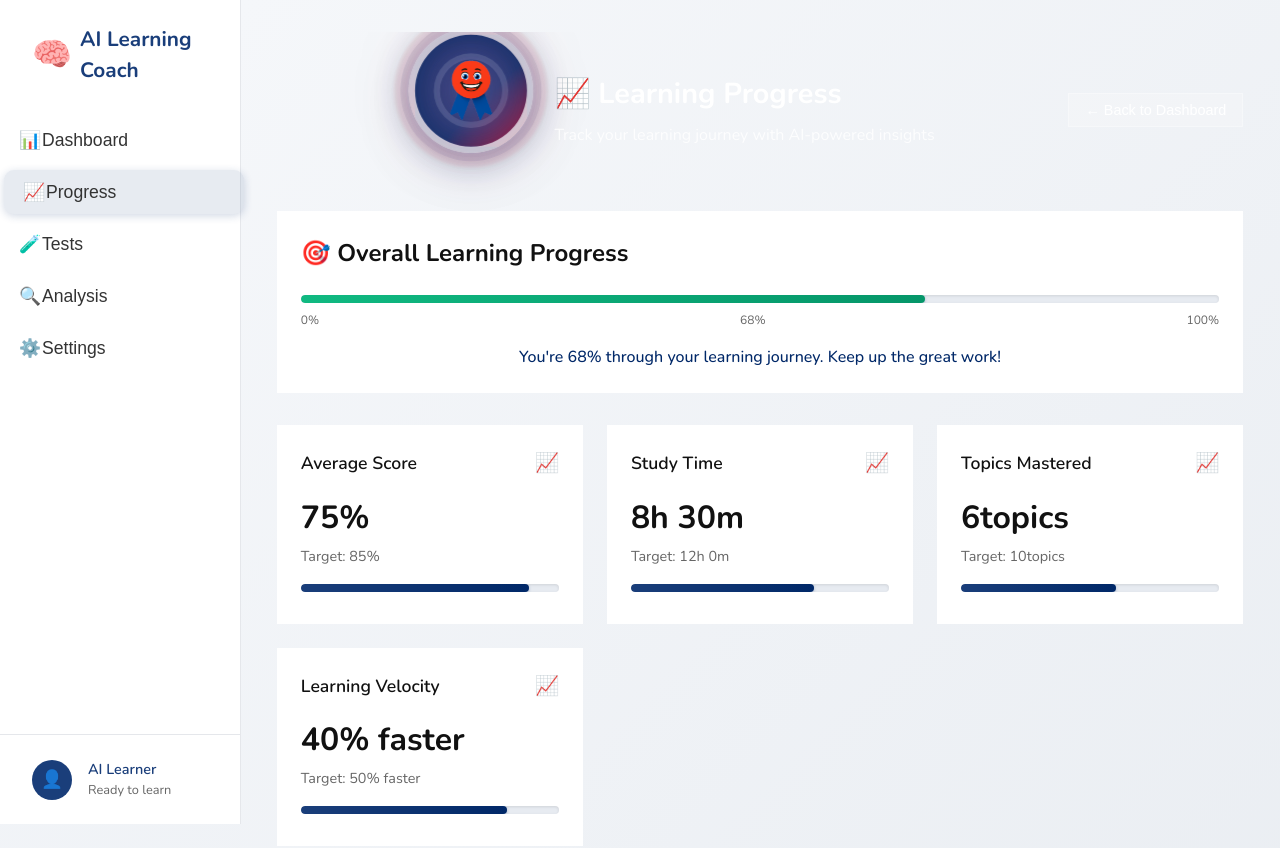
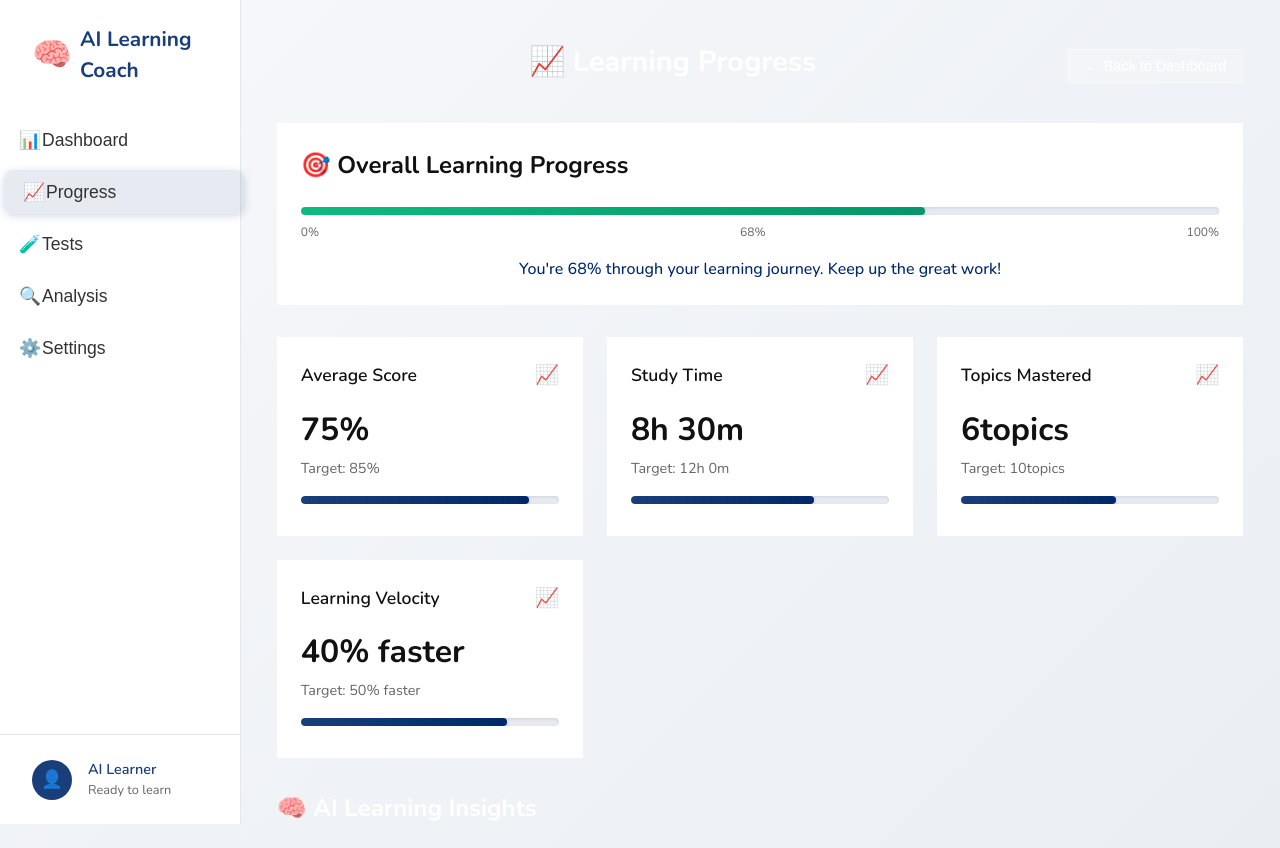
Before and after one commit to fullcircleAI/cbr-ai-coach, a React (Create React App) app: page /progress in a window 1280 px wide. Shown: the top 848 px of the page. Built offline with nearby package versions, Linux system fonts and the light colour scheme.

Commit message:
Clean up Progress page header
- Remove mascot from Progress page header
- Remove 'Track your learning journey with AI-powered insights' text
- Keep only 'Learning Progress' title
- Cleaner, more focused header design
- Progress page remains relevant for investor pitch with detailed analytics

```diff
--- a/src/components/AICoachProgress.tsx
+++ b/src/components/AICoachProgress.tsx
@@ -1,7 +1,6 @@
 import React, { useState, useEffect } from 'react';
 import { useNavigate } from 'react-router-dom';
 import { Navigation } from './Navigation';
-import { Mascot } from './Mascot';
 import './AICoachProgress.css';
 
 interface ProgressMetric {
@@ -114,12 +113,8 @@ export const AICoachProgress: React.FC = () => {
         <div className="progress-container">
           <div className="progress-header">
             <div className="header-content">
-              <div className="header-mascot">
-                <Mascot size={60} />
-              </div>
               <div className="header-text">
                 <h1>📈 Learning Progress</h1>
-                <p>Track your learning journey with AI-powered insights</p>
               </div>
             </div>
             <button
```
